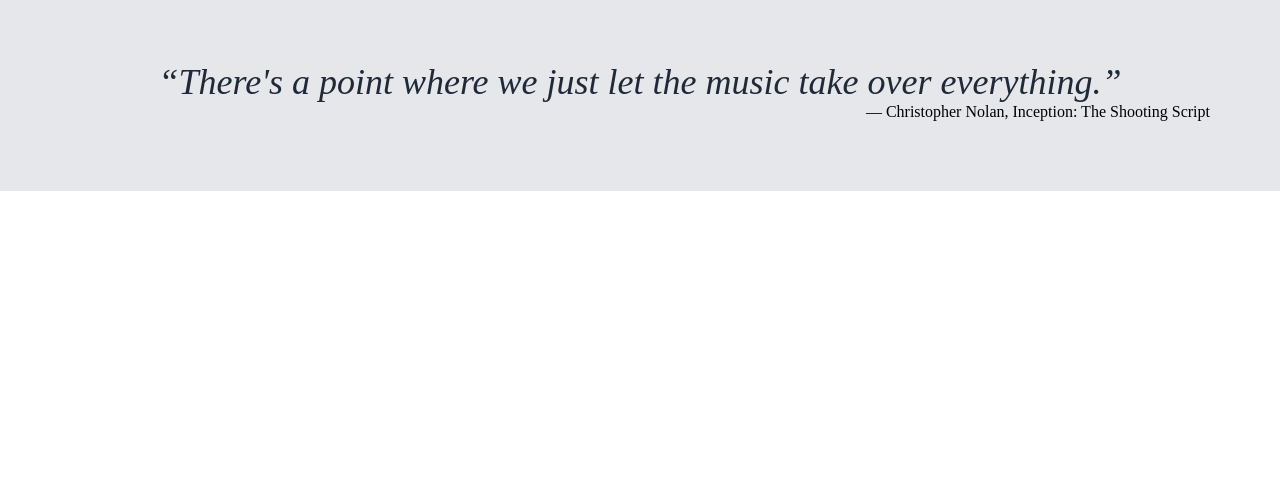
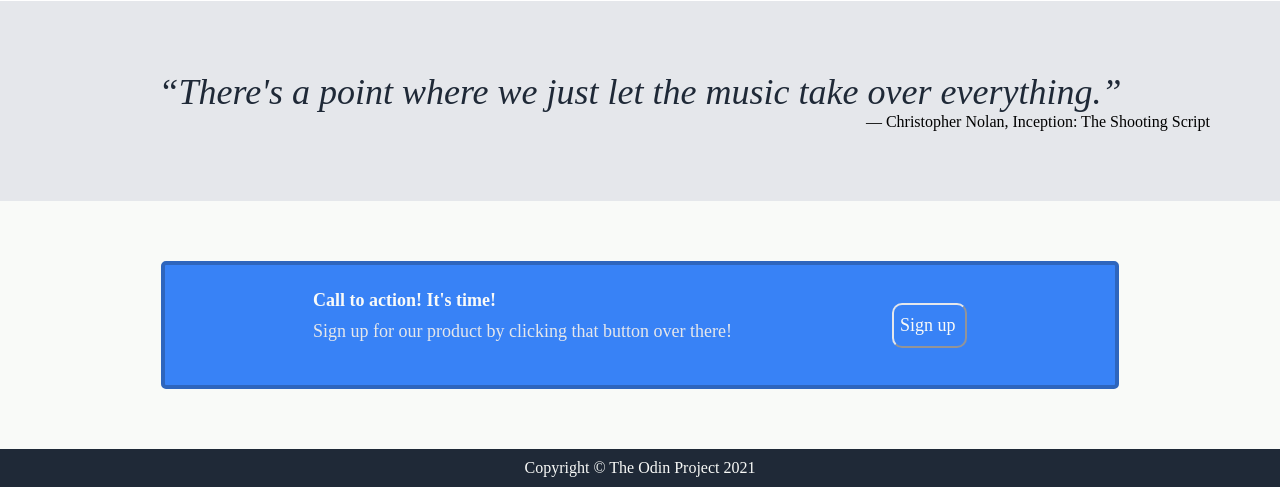
Before and after one commit to just2102/Landing-Page, a plain HTML site: page index.html in a window 1280 px wide. Shown: the part 684-1171 px from the top of the page. Before the commit the page ends 875 px from the top, so only its background shows below. Drawn offline with Linux system fonts and the light colour scheme.

Commit message:
Signup section and footer added

```diff
--- a/index.html
+++ b/index.html
@@ -28,7 +28,9 @@
         <a class="subtext">This website has some subtext that goes here under the main title. It's a smaller font and the color is lower contrast.</a>
         <button class="signup"><div class="buttontext">Sign up</div></button>
         </div>
-        <div class="heroimage-right"><img src="./photos/kir-simakov-6OkJxCo_yHU-unsplash.jpg"> </div>
+        <div class="heroimage-right">
+            <img src="./photos/kir-simakov-6OkJxCo_yHU-unsplash.jpg">
+        </div>
     </div>
 
     <div class="middle">
@@ -56,12 +58,22 @@
     <div class="grey-area">
         <div class="quote-text">“There's a point where we just let the music take over everything.”</div>
         <a class="quote-author">― Christopher Nolan, Inception: The Shooting Script</a>
+    </div>
 
+    <div class="signup-section">
+        <div class="blue-signup">
+            <div class="blue-signup-left">Call to action! It's time!
+                <p style="margin-top:10px;color:#E5E7EB;font-weight:normal">Sign up for our product by clicking that button over there!</p>
+            </div>
+            <div class="blue-signup-right">
+                <button class="signup"><div class="buttontext">Sign up</div></button>
+            </div>
+        </div>
     </div>
 
 
-
-
-
+    <div class="footer">
+        Copyright © The Odin Project 2021
+    </div>
 </body>
 </html>
--- a/styles.css
+++ b/styles.css
@@ -87,15 +87,19 @@ button {
     color:#F9FAF8;
 }
 
+
+
 .heroimage-right {
     display:flex;
     flex-direction:column;
     width:400px;
     height:200px;
     padding:5px;
-    border:5px;
+    border:solid #30445f;
     object-fit:cover;
+    border-width:5px;
 }
+
 
 /* MIDDLE */
 .middle-title {
@@ -142,3 +146,44 @@ button {
     align-self:flex-end;
 
 }
+
+/* SIGN UP SECTION */
+.signup-section {
+    display:flex;
+    background-color:#F9FAF8;
+    padding:60px;
+    justify-content:center;
+    align-items:center;
+}
+.blue-signup {
+    display:flex;
+    align-items:center;
+    justify-content:center;
+    gap:10rem;
+    width:950px;
+    height:120px;
+    background-color: #3882F6;
+    color:#F9FAF8;
+    font-weight:bold;
+    font-size:18px;
+    border-radius:5px;
+    border:solid 4px;
+    border-color:#2e65bd
+}
+
+
+
+
+
+
+
+
+/* FOOTER */
+.footer {
+    display:flex;
+    justify-content:center;
+    padding:10px;
+    background-color: #1f2937;
+    color:#F9FAF8;
+
+}
```
